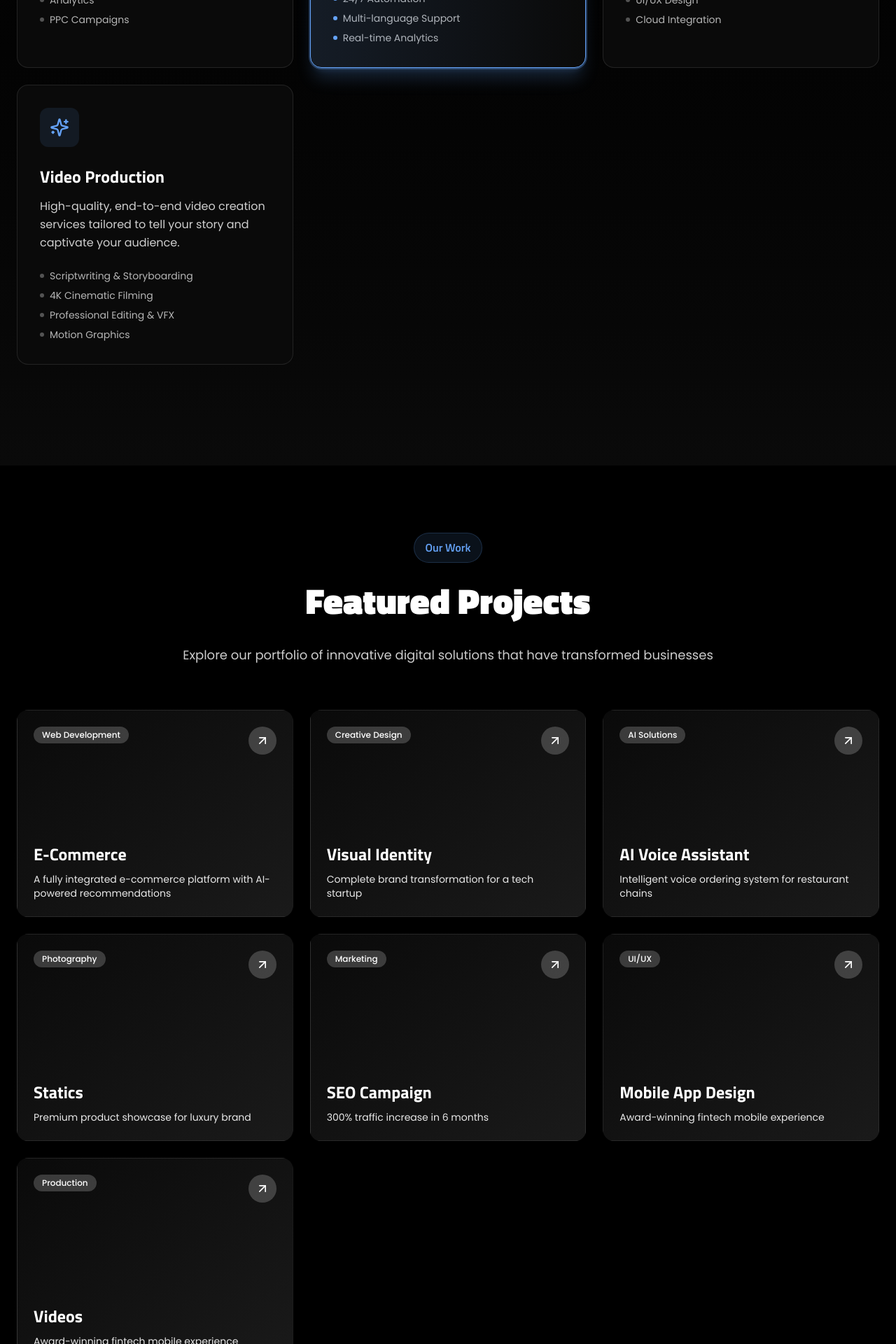
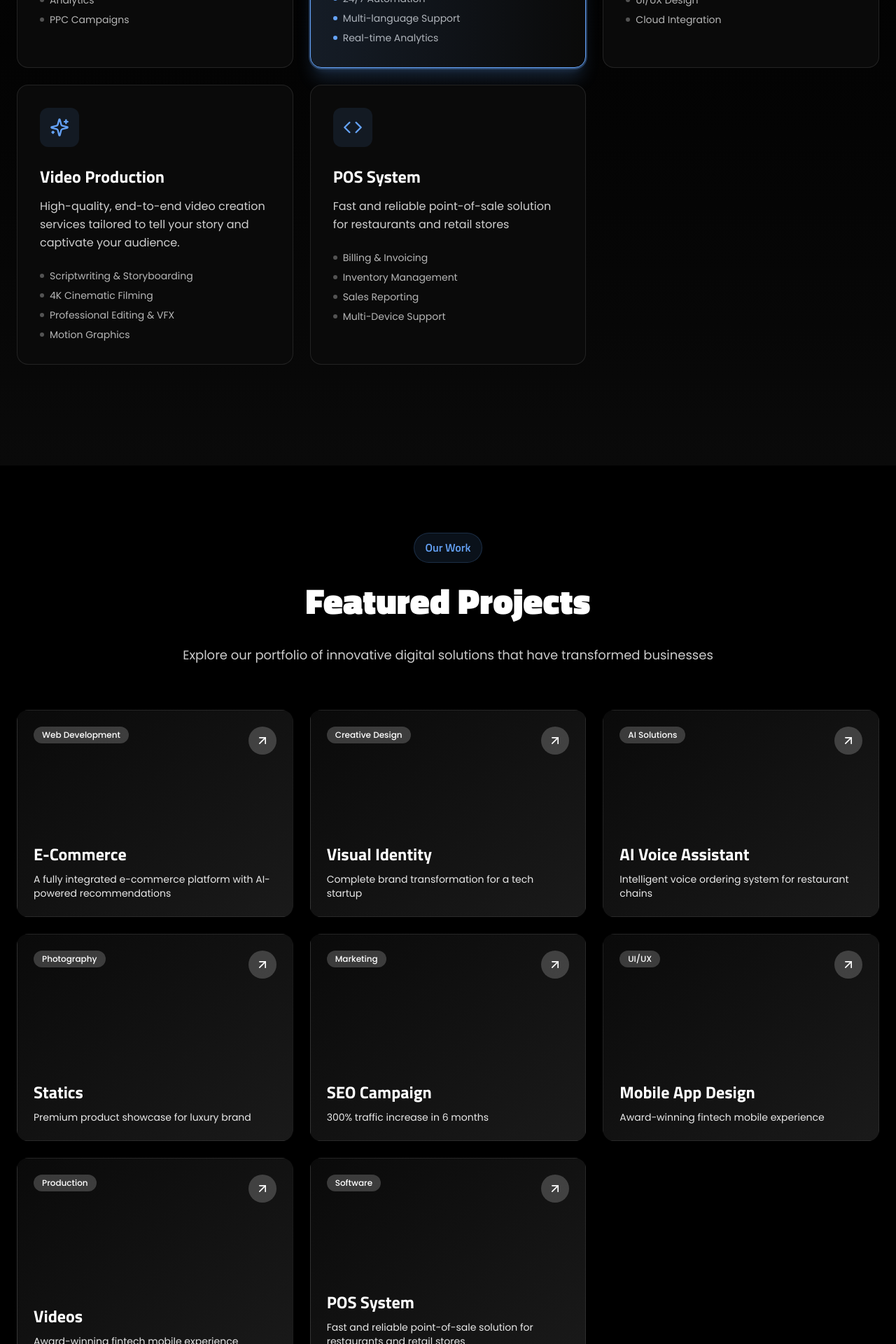
Before and after one commit to Daniyal2513/Divout, a React (Vite) app: page / in a window 1280 px wide. Shown: the part 3380-5300 px from the top of the page at 70% size. Built offline with nearby package versions, Linux system fonts and the light colour scheme.

Commit message:
add one POS box in portfolio and services components

```diff
--- a/index.html
+++ b/index.html
@@ -10,6 +10,7 @@
   <meta name="description"
     content="This sophisticated tech agency landing page showcases DIVOUT&#39;s multidisciplinary services, emphasizing modern design and AI technology to attract clients." />
   <meta name="robots" content="noindex, nofollow" />
+
   <style>
     html,
     body {
--- a/src/app/components/PortfolioSection.tsx
+++ b/src/app/components/PortfolioSection.tsx
@@ -48,6 +48,12 @@ export function PortfolioSection() {
       title: 'Videos',
       category: 'Production',
       description: 'Award-winning fintech mobile experience',
+      color: 'from-[#0068fa]/100 to-transparent'
+    },
+    {
+      title: 'POS System',
+      category: 'Software',
+      description: 'Fast and reliable point-of-sale solution for restaurants and retail stores',
       color: 'from-[#0068fa]/100 to-transparent'
     }
   ];
--- a/src/app/components/ServicesSection.tsx
+++ b/src/app/components/ServicesSection.tsx
@@ -45,7 +45,13 @@ export function ServicesSection() {
       title: 'Video Production',
       description: 'High-quality, end-to-end video creation services tailored to tell your story and captivate your audience.',
       features: ['Scriptwriting & Storyboarding', '4K Cinematic Filming', 'Professional Editing & VFX', 'Motion Graphics']
-    }
+    },
+    {
+      icon: Code,
+      title: 'POS System',
+      description: 'Fast and reliable point-of-sale solution for restaurants and retail stores',
+      features: ['Billing & Invoicing', 'Inventory Management', 'Sales Reporting', 'Multi-Device Support']
+    },
   ];
 
   return (
```
